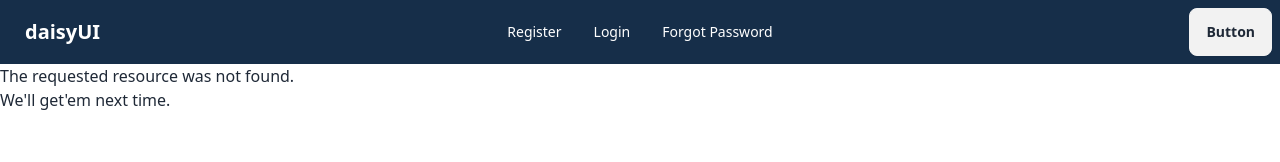
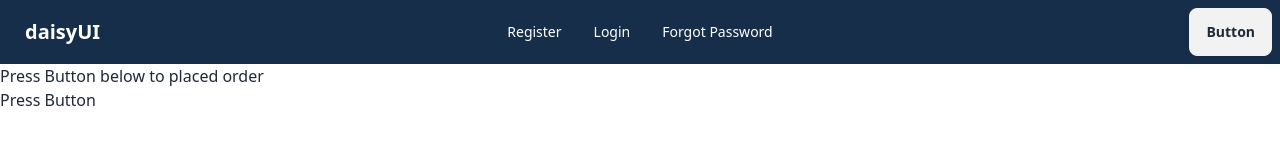
Before and after one commit to Pradyuman554/Next-Projects, a Next.js app in the folder project1/: page /order-placed in a window 1280 px wide. Before the commit this address had no page. Shown: the top 162 px of the page. Built offline with nearby package versions, Linux system fonts and the light colour scheme.

Commit message:
useRoute

```diff
--- /dev/null
+++ b/project1/src/app/order-placed/page.tsx
@@ -0,0 +1,19 @@
+"use client";
+import { useRouter } from "next/navigation";
+
+export default function Page() {
+    const router = useRouter();
+    const handleClick = () => {
+        console.log("Order Placed");
+        router.push("/");
+        //router.replace("/")   //Replace the entire history
+        //router.back();    //Navigate to the previous route in the history stack
+    }
+
+    return (
+        <div>
+            <h1>Press Button below to placed order</h1>
+            <button onClick={handleClick}>Press Button</button>
+        </div>
+    );
+}
```
